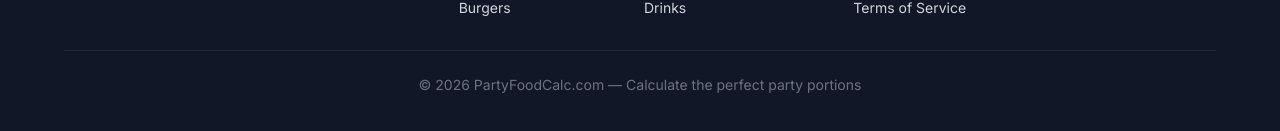
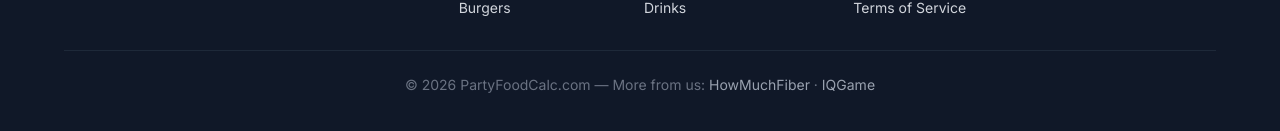
Before and after one commit to Eric-meiyan/partyfoodcalc, a Next.js app: page / in a window 1280 px wide. Shown: the part 3910-4041 px from the top of the page. Built offline with nearby package versions, Linux system fonts and the light colour scheme.

Commit message:
feat: add cross-site links (HowMuchFiber, IQGame) to footer

```diff
--- a/app/page.tsx
+++ b/app/page.tsx
@@ -328,7 +328,7 @@ export default function Home() {
           </div>
           <div className="border-t border-gray-800 pt-6 text-center">
             <p className="text-gray-500 text-sm">
-              © {new Date().getFullYear()} PartyFoodCalc.com — Calculate the perfect party portions
+              © {new Date().getFullYear()} PartyFoodCalc.com — More from us: <a href="https://howmuchfiber.com" target="_blank" rel="noopener" className="text-gray-400 hover:text-orange-400">HowMuchFiber</a> · <a href="https://iqgame.online" target="_blank" rel="noopener" className="text-gray-400 hover:text-orange-400">IQGame</a>
             </p>
           </div>
         </div>
```
